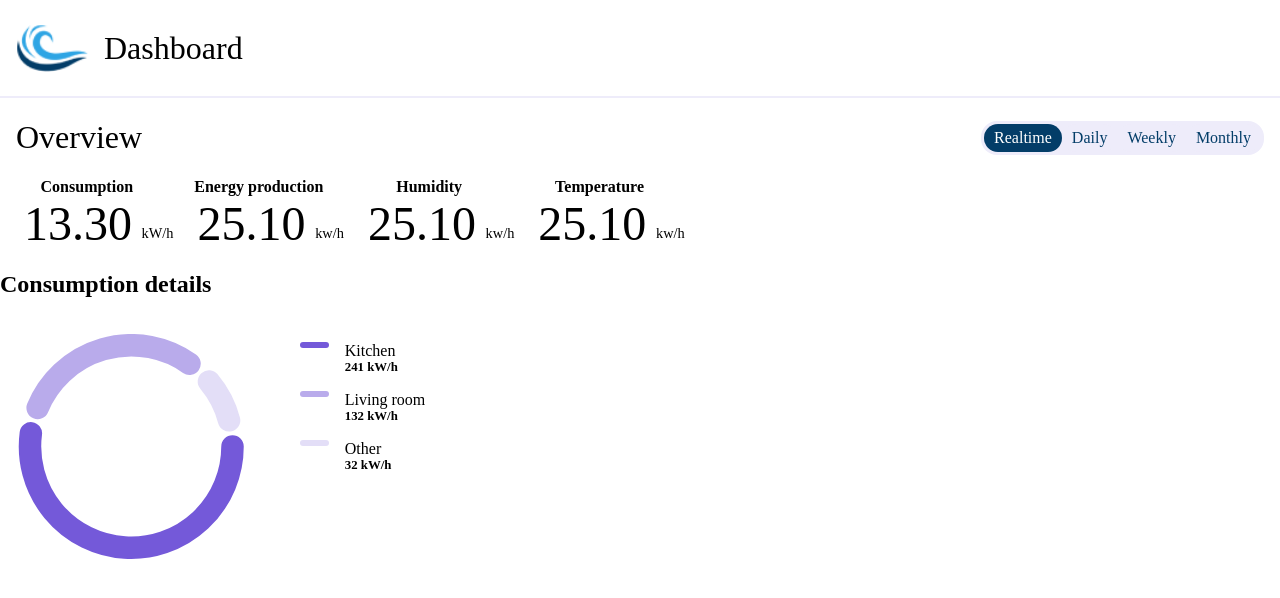
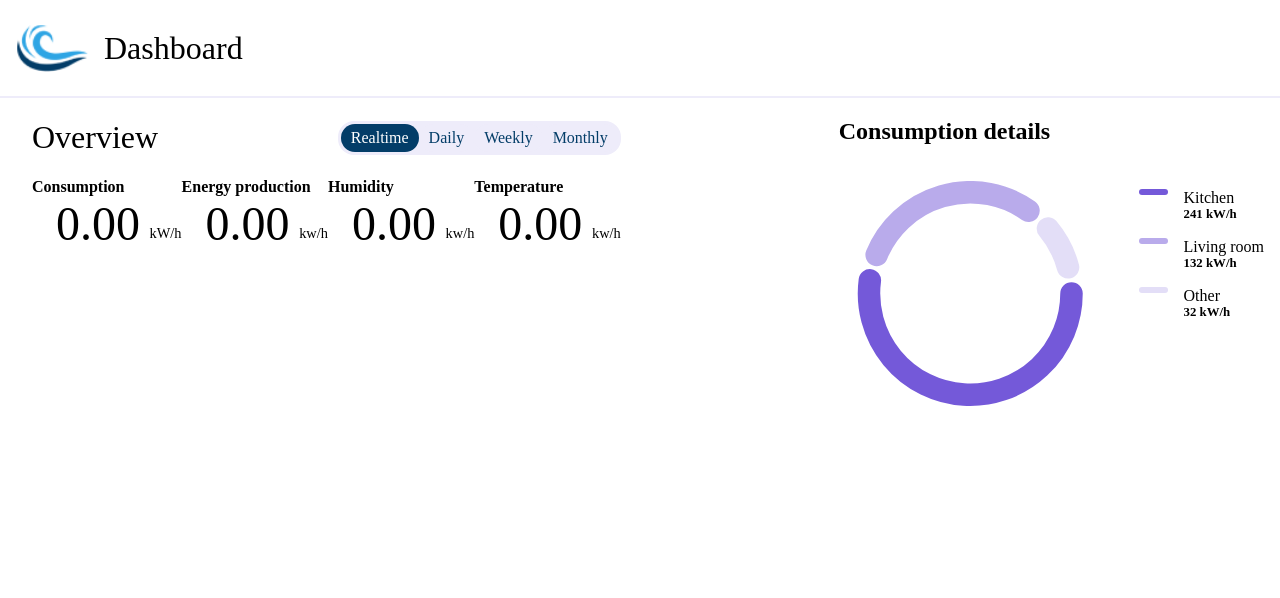
Before and after one commit to PI2-Eolo/frontend, a React (Create React App) app: page / in a window 1280 px wide. Shown: the top 598 px of the page. Built offline with nearby package versions, Linux system fonts and the light colour scheme.

Commit message:
Addition of hooks

```diff
--- a/src/App.css
+++ b/src/App.css
@@ -1,3 +1,11 @@
 .App {
-    text-align: center;
+    display: flex;
+    flex-direction: column;
 }
+
+.App-upperContainer {
+    display: flex;
+    justify-content: space-between;
+    margin-left: 1em;
+    margin-right: 1em;
+}
--- a/src/App.tsx
+++ b/src/App.tsx
@@ -1,19 +1,32 @@
-import React from "react";
-import logo from "./logo.svg";
 import "./App.css";
 import Header from "./components/Header";
-import Selector from "./components/Selector";
-import MetricInfo from "./components/MetricInfo";
 import PieChart from "./components/PieChart";
 import Overview from "./components/Overview";
+
+const emptyMetriInfo = {
+  consumption: 0,
+  energyProduction: 0,
+  humidity: 0,
+  temperature: 0,
+};
 
 function App() {
   return (
     <div className="App">
       <Header />
-      <Overview />
+      <div className="App-upperContainer ">
+        <div>
+          <Overview
+            realTimeData={emptyMetriInfo}
+            dailyData={emptyMetriInfo}
+            weeklyData={emptyMetriInfo}
+            monthlyData={emptyMetriInfo}
+          />
+          {
+            // Earnings goes here
+          }
+        </div>
 
-      <div style={{ marginRight: "10%" }}>
         <PieChart
           label="Consumption details"
           data={[
--- a/src/components/Header/index.tsx
+++ b/src/components/Header/index.tsx
@@ -1,4 +1,3 @@
-import React from 'react';
 import './index.css';
 import logo from '../../assets/images/header_icon.png';
 
--- a/src/components/Overview/index.css
+++ b/src/components/Overview/index.css
@@ -14,4 +14,6 @@
 .Overview-infos {
     display: flex;
     flex-direction: row;
+    margin-left: 1em;
+    margin-right: 1em;
 }
--- a/src/components/Overview/index.tsx
+++ b/src/components/Overview/index.tsx
@@ -1,14 +1,70 @@
+import { useEffect, useState } from "react";
 import MetricInfo from "../MetricInfo";
 import Selector from "../Selector";
 import "./index.css";
 
-const Overview = () => {
+interface MetricInfo {
+  consumption: number;
+  energyProduction: number;
+  humidity: number;
+  temperature: number;
+}
+
+interface OverviewProps {
+  realTimeData: MetricInfo;
+  dailyData: MetricInfo;
+  weeklyData: MetricInfo;
+  monthlyData: MetricInfo;
+}
+
+const emptyMetriInfo = {
+  consumption: 0,
+  energyProduction: 0,
+  humidity: 0,
+  temperature: 0,
+};
+
+const Overview = ({
+  realTimeData,
+  dailyData,
+  weeklyData,
+  monthlyData,
+}: OverviewProps) => {
+  const [metricInfo, setMetricInfo] = useState(emptyMetriInfo);
+  const [period, setPeriod] = useState("realTime");
+
+  useEffect(() => {
+    onChangeSelector(period);
+  }, [realTimeData, dailyData, weeklyData, monthlyData]);
+
+  const onChangeSelector = (period: string) => {
+    switch (period) {
+      case "realtime":
+        setMetricInfo(realTimeData);
+        setPeriod("realTime");
+        break;
+      case "daily":
+        setMetricInfo(dailyData);
+        setPeriod("daily");
+        break;
+      case "weekly":
+        setMetricInfo(weeklyData);
+        setPeriod("weekly");
+        break;
+      case "monthly":
+        setMetricInfo(monthlyData);
+        setPeriod("monthly");
+        break;
+    }
+  };
+
   return (
     <div className="Overview">
       <div className="Overview-header">
         <h1>Overview</h1>
         <div>
           <Selector
+            defaultValue="realtime"
             options={[
               {
                 label: "Realtime",
@@ -27,15 +83,28 @@ const Overview = () => {
                 value: "monthly",
               },
             ]}
+            onChange={onChangeSelector}
           />
         </div>
       </div>
 
       <div className="Overview-infos">
-        <MetricInfo label="Consumption" value={13.3} unit="kW/h" />
-        <MetricInfo label="Energy production" value={25.1} unit="kw/h" />
-        <MetricInfo label="Humidity" value={25.1} unit="kw/h" />
-        <MetricInfo label="Temperature" value={25.1} unit="kw/h" />
+        <MetricInfo
+          label="Consumption"
+          value={metricInfo.consumption}
+          unit="kW/h"
+        />
+        <MetricInfo
+          label="Energy production"
+          value={metricInfo.energyProduction}
+          unit="kw/h"
+        />
+        <MetricInfo label="Humidity" value={metricInfo.humidity} unit="kw/h" />
+        <MetricInfo
+          label="Temperature"
+          value={metricInfo.temperature}
+          unit="kw/h"
+        />
       </div>
     </div>
   );
```
